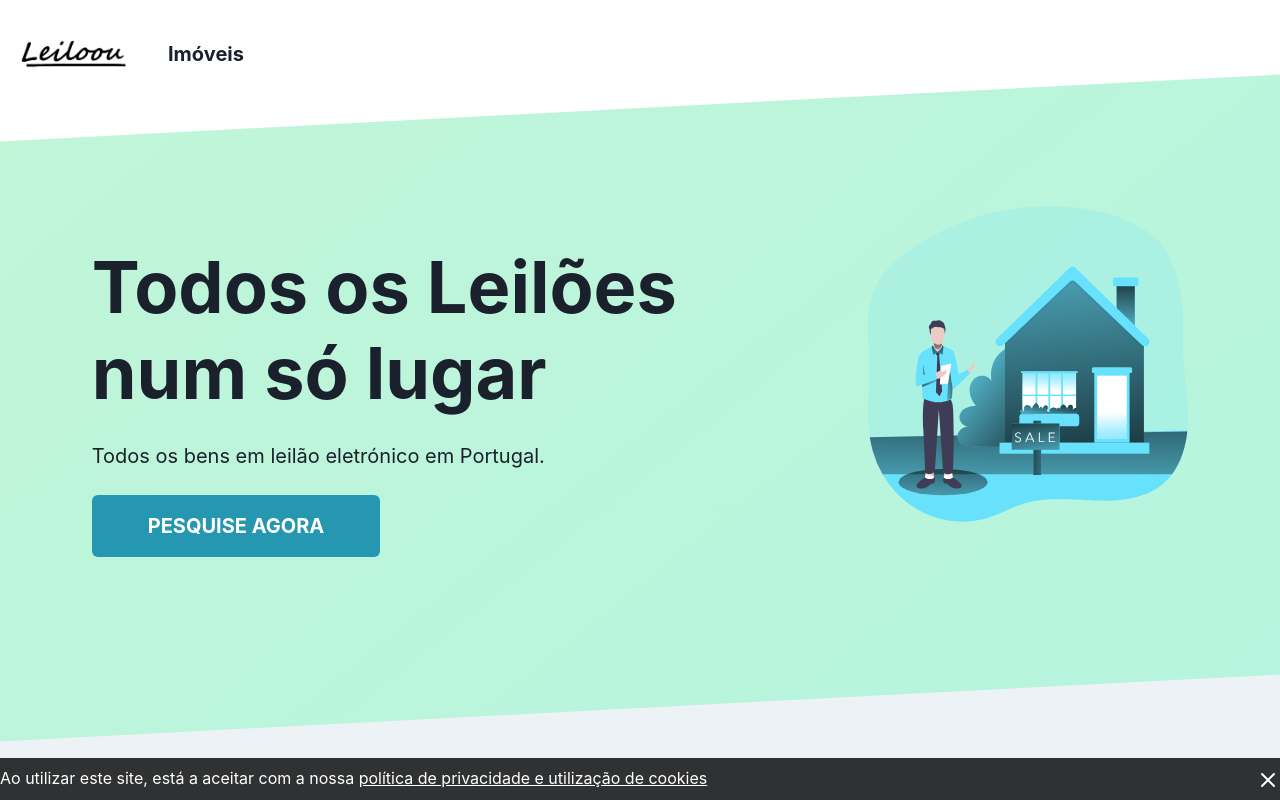
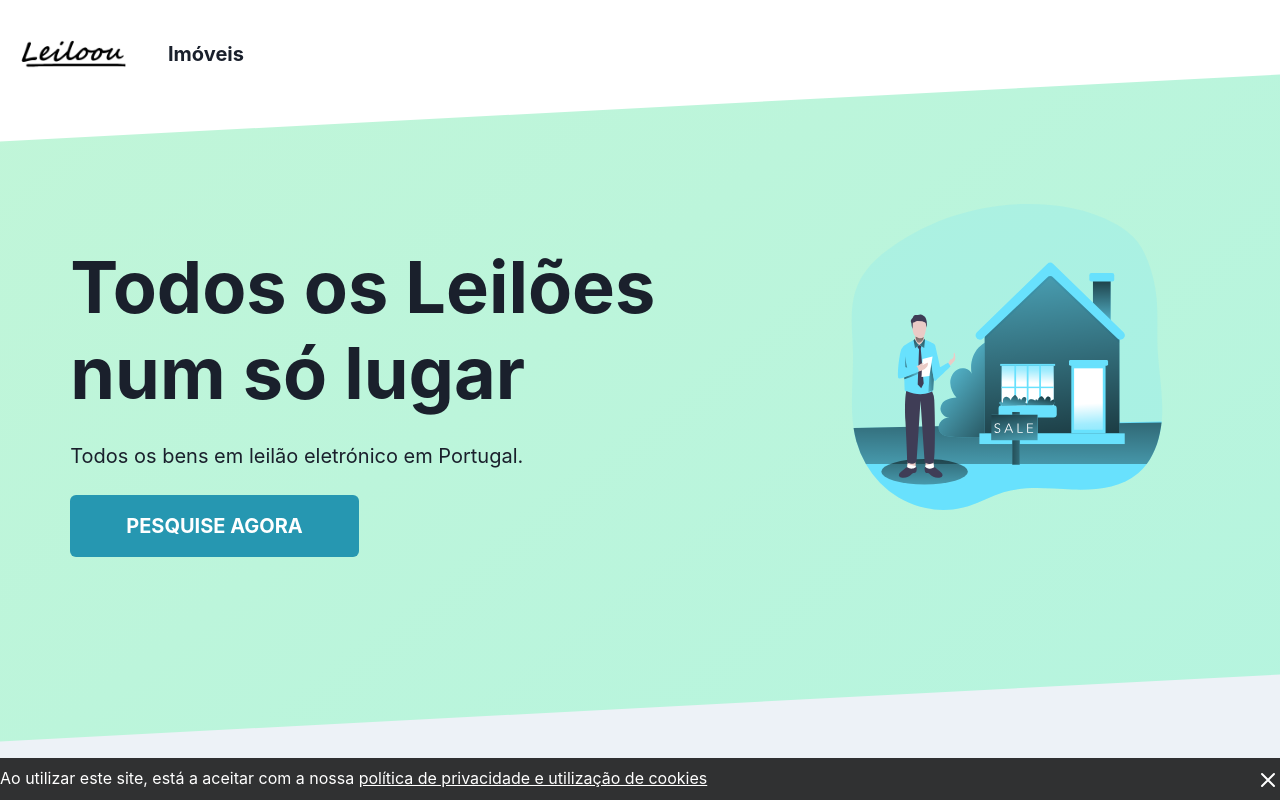
Before and after one commit to davidbgomes/auction, a Next.js app: page / in a window 1280 px wide. Shown: the top 800 px of the page. Built offline with nearby package versions, Linux system fonts and the light colour scheme.

Commit message:
Install sharp & revert hero Img to Charkra

```diff
--- a/components/Hero.tsx
+++ b/components/Hero.tsx
@@ -5,9 +5,9 @@ import {
   Stack,
   VStack,
   Text,
+  Image,
 } from "@chakra-ui/react";
 import CTA from "./CTA";
-import Image from 'next/image'
 
 export default function Hero(): JSX.Element {
   return (
@@ -54,17 +54,16 @@ export default function Hero(): JSX.Element {
               </Text>
               <CTA text="Pesquise agora" />
             </VStack>
-            <Box order={{ base: 1, md: 2 }} boxSize={{ base: "52", lg: "80" }} mx="auto" zIndex={1} pos="relative">
-              <Image
-                src="/realState.svg"
-                alt="real state agent"
-                layout="fill"
-                priority={true}
-                sizes="30vw"
-                quality="25"
-                loading="eager"
-              />
-            </Box>
+            <Image
+              order={{ base: 1, md: 2 }}
+              src="/realState.svg"
+              alt="real state agent"
+              boxSize={{ base: "52", lg: "initial" }}
+              mx="auto"
+              zIndex={1}
+              loading="eager"
+              ignoreFallback
+            />
           </Stack>
         </Container>
       </Box>
--- a/package.json
+++ b/package.json
@@ -37,6 +37,7 @@
     "react-leaflet": "^3.2.2",
     "react-number-format": "^4.8.0",
     "react-slick": "^0.28.1",
+    "sharp": "^0.29.3",
     "slick-carousel": "^1.8.1",
     "swr": "^1.0.1"
   },
```
Also changed, not shown: 1 other file (tests, documents, lock files or other folders).
